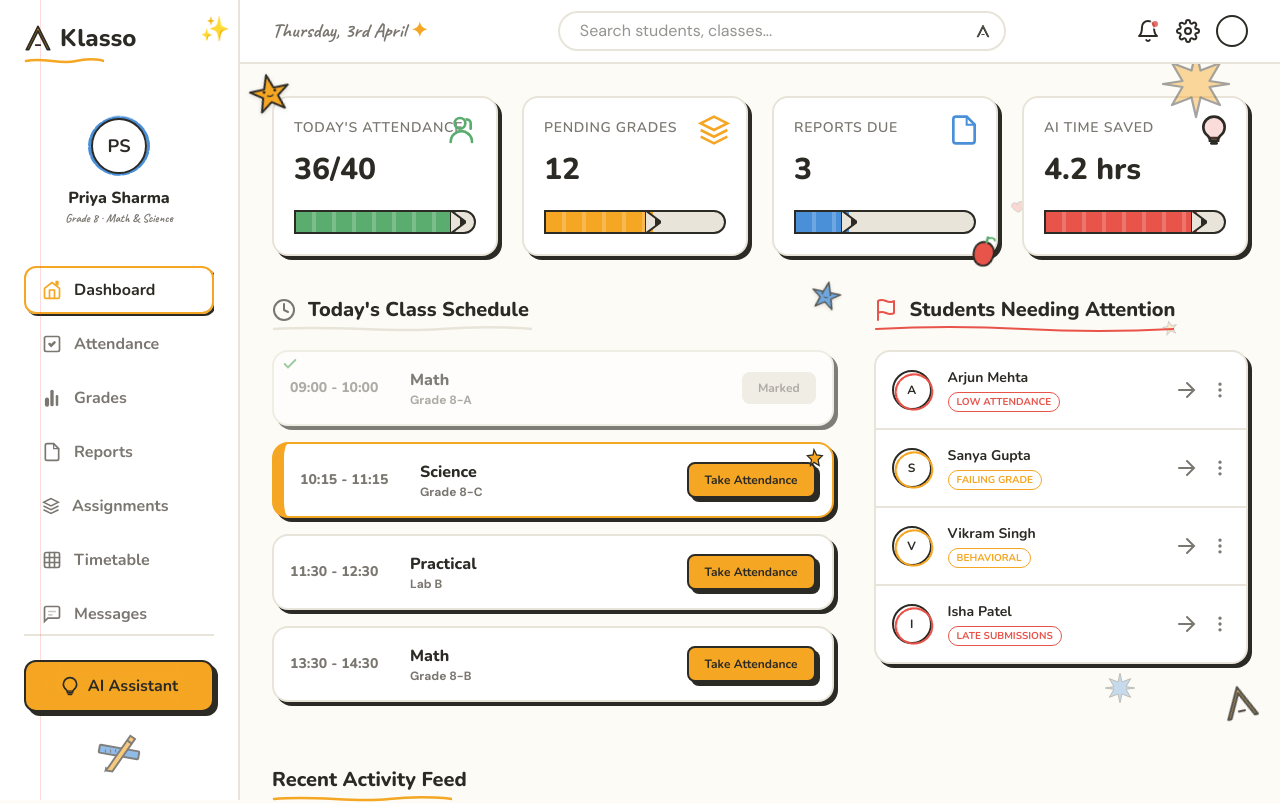
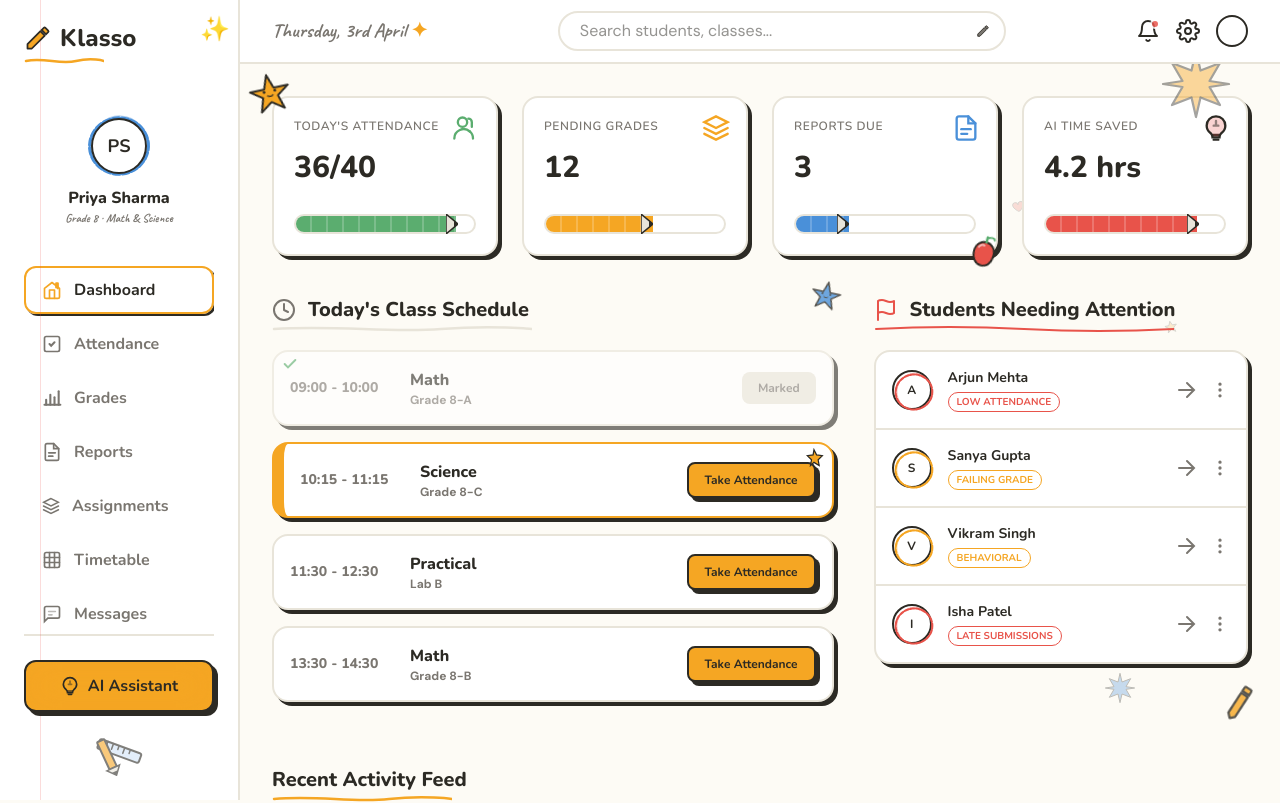
Before and after one commit to Hardagya12/Klasso, a Next.js app in the folder frontend/: page /dashboard in a window 1280 px wide. Shown: the top 803 px of the page. Built offline with nearby package versions, Linux system fonts and the light colour scheme.

Commit message:
updated dashboard

```diff
--- a/frontend/app/components/dashboard/DashboardComponents.tsx
+++ b/frontend/app/components/dashboard/DashboardComponents.tsx
@@ -1,223 +1,263 @@
 "use client";
 import React from "react";
 
-// ─── 1. Pencil SVG (for Logo & Icons) ───
+// ─── 1. Pencil SVG ───
 export const PencilSVG = ({ size = 20, color = "#F5A623" }: { size?: number; color?: string }) => (
   <svg width={size} height={size} viewBox="0 0 24 24" fill="none">
-    <path d="M12 2L2 22L4 22L12 6L20 22L22 22L12 2Z" fill={color} stroke="#2C2A24" strokeWidth="1.5" strokeLinejoin="round"/>
-    <path d="M10 18H14" stroke="#2C2A24" strokeWidth="1.5" strokeLinecap="round"/>
+    <path d="M3 17.25V21h3.75L17.81 9.94l-3.75-3.75L3 17.25z"
+      fill={color} stroke="#2C2A24" strokeWidth="1.5" strokeLinejoin="round"/>
+    <path d="M20.71 7.04a1 1 0 0 0 0-1.41l-2.34-2.34a1 1 0 0 0-1.41 0l-1.83 1.83 3.75 3.75 1.83-1.83z"
+      fill={color} stroke="#2C2A24" strokeWidth="1.5"/>
   </svg>
 );
 
 // ─── 2. Squiggly Underline SVG ───
-export const SquigglySVG = ({ width = 100, color = "#F5A623" }) => (
+export const SquigglySVG = ({ width = 100, color = "#F5A623" }: { width?: number; color?: string }) => (
   <svg width={width} height="10" viewBox={`0 0 ${width} 10`} fill="none">
-    <path d={`M2 5C${width * 0.25} 1 ${width * 0.45} 9 ${width * 0.65} 5C${width * 0.85} 1 ${width} 5 ${width} 5`}
-      stroke={color} strokeWidth="2.5" strokeLinecap="round" fill="none" />
+    <path
+      d={`M2 5C${width * 0.25} 1 ${width * 0.45} 9 ${width * 0.65} 5C${width * 0.85} 1 ${width} 5 ${width} 5`}
+      stroke={color} strokeWidth="2.5" strokeLinecap="round" fill="none"/>
   </svg>
 );
 
-// ─── 3. Starburst SVG (Mid-Century) ───
-export const StarburstSVG = ({ size = 48, color = "#F5A623" }) => (
+// ─── 3. Starburst SVG ───
+export const StarburstSVG = ({ size = 48, color = "#F5A623" }: { size?: number; color?: string }) => (
   <svg width={size} height={size} viewBox="0 0 48 48" fill="none">
     <path d="M24 2L27 15L40 10L33 22L46 24L33 26L40 38L27 33L24 46L21 33L8 38L15 26L2 24L15 22L8 10L21 15L24 2Z"
-      fill={color} stroke="#2C2A24" strokeWidth="1.5" strokeLinejoin="round" />
+      fill={color} stroke="#2C2A24" strokeWidth="1.5" strokeLinejoin="round"/>
   </svg>
 );
 
 // ─── 4. Hand-drawn Circle Ring SVG ───
-export const CircleRingSVG = ({ size = 48, color = "#4A90D9" }) => (
+export const CircleRingSVG = ({ size = 48, color = "#4A90D9" }: { size?: number; color?: string }) => (
   <svg width={size} height={size} viewBox="0 0 48 48" fill="none" className="absolute inset-0 z-0">
-    <ellipse cx="24" cy="24" rx="22" ry="21" stroke={color} strokeWidth="2.5" strokeLinecap="round" strokeDasharray="5 2" transform="rotate(-5 24 24)" />
-    <ellipse cx="24.5" cy="23.5" rx="21" ry="22" stroke={color} strokeWidth="1" strokeLinecap="round" opacity="0.4" transform="rotate(2 24 24)" />
+    <ellipse cx="24" cy="24" rx="22" ry="21" stroke={color} strokeWidth="2.5"
+      strokeLinecap="round" strokeDasharray="5 2" transform="rotate(-5 24 24)"/>
+    <ellipse cx="24.5" cy="23.5" rx="21" ry="22" stroke={color} strokeWidth="1"
+      strokeLinecap="round" opacity="0.4" transform="rotate(2 24 24)"/>
   </svg>
 );
 
-// ─── 5. Stat Card Component ───
-export const DashboardStatCard = ({ label, value, icon: Icon, color, progress = 70 }: any) => (
-  <div className="bg-surface rounded-[16px] border-2 border-border p-5 relative shadow-retro flex flex-col justify-between h-40">
-    {Icon && (
-      <div className="absolute top-4 right-4">
-        <Icon size={32} color={color} />
-      </div>
-    )}
-    <p className="text-text-muted font-heading font-semibold text-sm uppercase tracking-wider">{label}</p>
-    <h3 className="text-3xl font-heading font-extrabold text-text">{value}</h3>
-    <PencilProgressBar progress={progress} color={color} />
-  </div>
-);
-
-// ─── 6. High-Quality Hand-Drawn Icons ───
-
-export const HouseDoodle = ({ size = 20, color = "currentColor" }) => (
-  <svg width={size} height={size} viewBox="0 0 24 24" fill="none" stroke={color} strokeWidth="2" strokeLinecap="round" strokeLinejoin="round">
-    <path d="M3 10L12 3L21 10V20C21 21 20 22 19 22H5C4 22 3 21 3 20V10Z" />
-    <path d="M9 22V12H15V22" />
-    <path d="M17 5V2h2v4" strokeWidth="2" /> {/* Specific Chimney with smoke path */}
-  </svg>
-);
-
-export const AttendanceDoodle = ({ size = 20, color = "currentColor" }) => (
-  <svg width={size} height={size} viewBox="0 0 24 24" fill="none" stroke={color} strokeWidth="2" strokeLinecap="round">
-    <rect x="3" y="3" width="18" height="18" rx="2" ry="2" />
-    <path d="M9 12L11 14L15 10" strokeWidth="3" />
-  </svg>
-);
-
-export const ChartDoodle = ({ size = 20, color = "currentColor" }) => (
-  <svg width={size} height={size} viewBox="0 0 24 24" fill="none" stroke={color} strokeWidth="2" strokeLinecap="round">
-    <line x1="18" y1="20" x2="18" y2="10" strokeWidth="3" />
-    <line x1="12" y1="20" x2="12" y2="4" strokeWidth="4" />
-    <line x1="6" y1="20" x2="6" y2="14" strokeWidth="5" />
-  </svg>
-);
-
-export const ReportDoodle = ({ size = 20, color = "currentColor" }) => (
-  <svg width={size} height={size} viewBox="0 0 24 24" fill="none" stroke={color} strokeWidth="2" strokeLinecap="round">
-    <path d="M14 2H6a2 2 0 0 0-2 2v16a2 2 0 0 0 2 2h12a2 2 0 0 0 2-2V8z" />
-    <path d="M14 2V8H20" strokeWidth="1.5" />
-  </svg>
-);
-
-export const StackDoodle = ({ size = 20, color = "currentColor" }) => (
-  <svg width={size} height={size} viewBox="0 0 24 24" fill="none" stroke={color} strokeWidth="2">
-    <path d="M12 2L2 7L12 12L22 7L12 2Z" fill="white" fillOpacity="0.2" />
-    <path d="M2 12L12 17L22 12" />
-    <path d="M2 17L12 22L22 17" />
-  </svg>
-);
-
-export const GridDoodle = ({ size = 20, color = "currentColor" }) => (
-  <svg width={size} height={size} viewBox="0 0 24 24" fill="none" stroke={color} strokeWidth="2" strokeLinecap="round">
-    <rect x="3" y="3" width="18" height="18" rx="2" />
-    <path d="M3 9H21" />
-    <path d="M3 15H21" />
-    <path d="M9 3V21" />
-    <path d="M15 3V21" />
-  </svg>
-);
-
-export const MessageDoodle = ({ size = 20, color = "currentColor" }) => (
-  <svg width={size} height={size} viewBox="0 0 24 24" fill="none" stroke={color} strokeWidth="2" strokeLinecap="round">
-    <path d="M21 15a2 2 0 0 1-2 2H7l-4 4V5a2 2 0 0 1 2-2h14a2 2 0 0 1 2 2z" />
-    <path d="M8 9H16" opacity="0.4" />
-    <path d="M8 13H12" opacity="0.4" />
-  </svg>
-);
-
-export const PeopleDoodle = ({ size = 20, color = "currentColor" }) => (
-  <svg width={size} height={size} viewBox="0 0 24 24" fill="none" stroke={color} strokeWidth="2" strokeLinecap="round">
-    <circle cx="9" cy="7" r="4" />
-    <path d="M17 11V7a3 3 0 0 0-3-3" />
-    <path d="M2 21a8 8 0 0 1 13.29-6" />
-    <path d="M18 21a8 8 0 0 0-3-6.32" />
-  </svg>
-);
-
-export const LightbulbDoodle = ({ size = 24, color = "#F5A623" }) => (
-  <svg width={size} height={size} viewBox="0 0 24 24" fill="none" stroke="#2C2A24" strokeWidth="2" strokeLinecap="round">
-    <path d="M9 18h6" />
-    <path d="M10 22h4" />
-    <path d="M12 2C7.5 2 4 5.5 4 10c0 2.5 1.5 5 3.5 6.5C8.5 17.5 9 18.5 9 20h6c0-1.5.5-2.5 1.5-3.5 2-1.5 3.5-4 3.5-6.5 0-4.5-3.5-8-8-8z" fill={color} fillOpacity="0.2" />
-  </svg>
-);
-
-// ─── 7. Background & Sticker Doodles ───
-
-export const NotebookTexture = () => (
-  <div className="fixed inset-0 pointer-events-none opacity-[0.03] z-[-1]"
-    style={{ backgroundImage: `repeating-linear-gradient(0deg, transparent, transparent 27px, #2C2A24 27px, #2C2A24 28px), repeating-linear-gradient(90deg, transparent, transparent 27px, #2C2A24 27px, #2C2A24 28px)` }}>
-  </div>
-);
-
-export const ScatteredDoodles = () => (
-  <div className="fixed inset-0 pointer-events-none z-0 overflow-hidden opacity-20">
-    <KawaiiStar size={24} className="absolute top-[10%] left-[5%] rotate-12" />
-    <KawaiiStar size={16} className="absolute top-[40%] right-[8%] -rotate-12" />
-    <KawaiiHeart size={20} className="absolute bottom-[15%] left-[10%] rotate-45" />
-    <KawaiiHeart size={14} className="absolute top-[25%] right-[20%] -rotate-12" />
-    <KawaiiSparkle size={18} className="absolute top-[60%] left-[25%] animate-pulse" />
-    <KawaiiSparkle size={12} className="absolute bottom-[30%] right-[5%]" />
-    <KawaiiPencilMini size={24} className="absolute top-[5%] right-[30%] rotate-45" />
-    <RulerPencilDoodle size={32} className="absolute bottom-[5%] right-[40%] -rotate-12" />
-  </div>
-);
-
-export const StickerStar = ({ size = 32, color = "#F5A623" }) => (
-  <svg width={size} height={size} viewBox="0 0 32 32" fill="none" className="drop-shadow-sm">
-    <path d="M16 2L19.5 12H30L21.5 18L24.5 28L16 22L7.5 28L10.5 18L2 12H12.5L16 2Z" fill={color} stroke="#2C2A24" strokeWidth="1.5" strokeLinejoin="round" />
-    <circle cx="12" cy="14" r="1" fill="#2C2A24" />
-    <circle cx="20" cy="14" r="1" fill="#2C2A24" />
-    <path d="M14 17C15 18 17 18 18 17" stroke="#2C2A24" strokeWidth="1" strokeLinecap="round" />
-  </svg>
-);
-
-export const StickerApple = ({ size = 32 }) => (
-  <svg width={size} height={size} viewBox="0 0 32 32" fill="none">
-    <path d="M16 8C12 8 8 11 8 17C8 23 12 27 16 27C21 27 24 23 24 17C24 11 20 8 16 8Z" fill="#E8534A" stroke="#2C2A24" strokeWidth="1.5" />
-    <path d="M16 8V4" stroke="#5BAD6F" strokeWidth="2" strokeLinecap="round" />
-    <path d="M16 5C18 3 22 3 22 5" stroke="#5BAD6F" strokeWidth="1.5" strokeLinecap="round" />
-  </svg>
-);
-
-const KawaiiStar = ({ size, className }: any) => (
-  <svg width={size} height={size} viewBox="0 0 24 24" fill="#F5A623" stroke="#2C2A24" strokeWidth="1.5" className={className}>
-    <path d="M12 2l3 7h7l-5.5 4.5 2 7.5-6.5-5-6.5 5 2-7.5L2 9h7l3-7z" />
-  </svg>
-);
-
-const KawaiiHeart = ({ size, className }: any) => (
-  <svg width={size} height={size} viewBox="0 0 24 24" fill="#E8534A" stroke="#2C2A24" strokeWidth="1.5" className={className}>
-    <path d="M12 21s-8.5-6.5-8.5-12a5 5 0 0 1 10 0 5 5 0 0 1 10 0c0 5.5-8.5 12-8.5 12z" />
-  </svg>
-);
-
-const KawaiiSparkle = ({ size, className }: any) => (
-  <svg width={size} height={size} viewBox="0 0 24 24" fill="#F5A623" className={className}>
-    <path d="M12 1L13 11L23 12L13 13L12 23L11 13L1 12L11 11L12 1Z" />
-  </svg>
-);
-
-const KawaiiPencilMini = ({ size, className }: any) => (
-  <svg width={size} height={size} viewBox="0 0 24 24" fill="none" stroke="#2C2A24" strokeWidth="1.5" className={className}>
-    <rect x="8" y="2" width="8" height="16" rx="1" fill="#F5A623" />
-    <path d="M8 18L12 23L16 18" fill="#E8E4D9" />
-  </svg>
-);
-
-export const RulerPencilDoodle = ({ size = 40 }) => (
-  <svg width={size} height={size} viewBox="0 0 48 48" fill="none" className="rotate-[-10deg]">
-    {/* Ruler */}
-    <rect x="4" y="20" width="40" height="8" rx="1" fill="#4A90D9" stroke="#2C2A24" strokeWidth="2" transform="rotate(20 24 24)" />
-    <path d="M10 24l1 3M15 23l1 3M20 22l1 3M25 21l1 3M30 20l1 3" stroke="#2C2A24" strokeWidth="1" transform="rotate(20 24 24)" />
-    {/* Pencil */}
-    <path d="M10 38l28-28 4 4-28 28-6-2 2-2z" fill="#F5A623" stroke="#2C2A24" strokeWidth="2" />
-    <path d="M10 38l-4 4 2-6 2 2z" fill="#2C2A24" />
-    <path d="M34 14l4 4" stroke="#2C2A24" strokeWidth="2" />
-  </svg>
-);
-
+// ─── 5. Pencil Progress Bar (defined BEFORE use) ───
 export const PencilProgressBar = ({ progress, color }: { progress: number; color: string }) => (
-  <div className="relative h-6 w-full mt-2 group">
-    {/* Pencil body */}
-    <div className="absolute inset-0 bg-border border-2 border-border-dark rounded-r-[12px] overflow-hidden">
+  <div className="relative h-5 w-full mt-3">
+    {/* Track */}
+    <div className="absolute inset-0 rounded-full overflow-hidden border-2 border-[#E8E4D9]">
       <div
-        className="h-full transition-all duration-1000 ease-out"
+        className="h-full transition-all duration-700 ease-out relative"
         style={{ width: `${progress}%`, backgroundColor: color }}
       >
-        {/* Pencil lines/texture */}
-        <div className="w-full h-full opacity-20" style={{ backgroundImage: 'linear-gradient(90deg, transparent 0%, transparent 80%, white 81%, white 100%)', backgroundSize: '20px 100%' }} />
+        {/* Wood-grain texture */}
+        <div className="absolute inset-0 opacity-20"
+          style={{
+            backgroundImage: "repeating-linear-gradient(90deg, transparent, transparent 14px, white 14px, white 16px)",
+          }}
+        />
       </div>
     </div>
-    {/* Pencil lead/tip at the end of progress */}
+    {/* Pencil tip at progress end */}
     <div
-      className="absolute top-0 h-6 w-4 transition-all duration-1000 ease-out flex items-center justify-center translate-x-[-50%]"
+      className="absolute top-0 h-5 w-3 -translate-x-full flex items-center pointer-events-none"
       style={{ left: `${progress}%` }}
     >
-      <svg width="16" height="24" viewBox="0 0 16 24">
-        <path d="M0 0 L16 12 L0 24 Z" fill="#E8E4D9" stroke="#2C2A24" strokeWidth="2" />
-        <path d="M10 8 L16 12 L10 16 Z" fill="#2C2A24" />
+      <svg width="12" height="20" viewBox="0 0 12 20">
+        <path d="M0 0 L12 10 L0 20 Z" fill="#E8E4D9" stroke="#2C2A24" strokeWidth="1.5"/>
+        <path d="M8 6 L12 10 L8 14 Z" fill="#2C2A24"/>
       </svg>
     </div>
   </div>
 );
+
+// ─── 6. Stat Card ───
+export const DashboardStatCard = ({
+  label, value, icon: Icon, color, progress = 70,
+}: {
+  label: string; value: string; icon?: React.ComponentType<{size: number; color: string}>; color: string; progress?: number;
+}) => (
+  <div className="bg-white rounded-[16px] border-2 border-[#E8E4D9] p-5 relative flex flex-col justify-between h-40"
+    style={{ boxShadow: "4px 4px 0px #2C2A24" }}>
+    {Icon && (
+      <div className="absolute top-4 right-4">
+        <Icon size={28} color={color}/>
+      </div>
+    )}
+    <p className="text-[#7A7670] font-semibold text-xs uppercase tracking-wider"
+      style={{ fontFamily: '"Nunito", sans-serif' }}>{label}</p>
+    <h3 className="text-3xl font-extrabold text-[#2C2A24]"
+      style={{ fontFamily: '"Nunito", sans-serif' }}>{value}</h3>
+    <PencilProgressBar progress={progress} color={color}/>
+  </div>
+);
+
+// ─── 7. Navigation Doodle Icons ───
+export const HouseDoodle = ({ size = 20, color = "currentColor" }: { size?: number; color?: string }) => (
+  <svg width={size} height={size} viewBox="0 0 24 24" fill="none" stroke={color} strokeWidth="2" strokeLinecap="round" strokeLinejoin="round">
+    <path d="M3 10L12 3L21 10V20C21 21 20 22 19 22H5C4 22 3 21 3 20V10Z"/>
+    <path d="M9 22V12H15V22"/>
+    {/* Chimney */}
+    <path d="M17 9V4h2v6" strokeWidth="2.5"/>
+  </svg>
+);
+
+export const AttendanceDoodle = ({ size = 20, color = "currentColor" }: { size?: number; color?: string }) => (
+  <svg width={size} height={size} viewBox="0 0 24 24" fill="none" stroke={color} strokeWidth="2" strokeLinecap="round">
+    <rect x="3" y="3" width="18" height="18" rx="2"/>
+    <path d="M9 12L11 14L15 10" strokeWidth="2.5"/>
+  </svg>
+);
+
+export const ChartDoodle = ({ size = 20, color = "currentColor" }: { size?: number; color?: string }) => (
+  <svg width={size} height={size} viewBox="0 0 24 24" fill="none" stroke={color} strokeWidth="2.5" strokeLinecap="round">
+    <line x1="5" y1="20" x2="5" y2="14"/>
+    <line x1="10" y1="20" x2="10" y2="8"/>
+    <line x1="15" y1="20" x2="15" y2="11"/>
+    <line x1="20" y1="20" x2="20" y2="4"/>
+    <line x1="3" y1="20" x2="22" y2="20"/>
+  </svg>
+);
+
+export const ReportDoodle = ({ size = 20, color = "currentColor" }: { size?: number; color?: string }) => (
+  <svg width={size} height={size} viewBox="0 0 24 24" fill="none" stroke={color} strokeWidth="2" strokeLinecap="round">
+    <path d="M14 2H6a2 2 0 0 0-2 2v16a2 2 0 0 0 2 2h12a2 2 0 0 0 2-2V8z"/>
+    <path d="M14 2V8H20"/>
+    <line x1="8" y1="13" x2="16" y2="13"/>
+    <line x1="8" y1="17" x2="13" y2="17"/>
+  </svg>
+);
+
+export const StackDoodle = ({ size = 20, color = "currentColor" }: { size?: number; color?: string }) => (
+  <svg width={size} height={size} viewBox="0 0 24 24" fill="none" stroke={color} strokeWidth="2" strokeLinecap="round">
+    <path d="M12 2L2 7l10 5 10-5-10-5Z"/>
+    <path d="M2 12l10 5 10-5"/>
+    <path d="M2 17l10 5 10-5"/>
+  </svg>
+);
+
+export const GridDoodle = ({ size = 20, color = "currentColor" }: { size?: number; color?: string }) => (
+  <svg width={size} height={size} viewBox="0 0 24 24" fill="none" stroke={color} strokeWidth="2" strokeLinecap="round">
+    <rect x="3" y="3" width="18" height="18" rx="2"/>
+    <path d="M3 9H21M3 15H21M9 3V21M15 3V21"/>
+  </svg>
+);
+
+export const MessageDoodle = ({ size = 20, color = "currentColor" }: { size?: number; color?: string }) => (
+  <svg width={size} height={size} viewBox="0 0 24 24" fill="none" stroke={color} strokeWidth="2" strokeLinecap="round">
+    <path d="M21 15a2 2 0 0 1-2 2H7l-4 4V5a2 2 0 0 1 2-2h14a2 2 0 0 1 2 2z"/>
+    <path d="M8 9H16" opacity="0.5"/>
+    <path d="M8 13H12" opacity="0.5"/>
+  </svg>
+);
+
+export const PeopleDoodle = ({ size = 20, color = "currentColor" }: { size?: number; color?: string }) => (
+  <svg width={size} height={size} viewBox="0 0 24 24" fill="none" stroke={color} strokeWidth="2" strokeLinecap="round">
+    <circle cx="9" cy="7" r="4"/>
+    <path d="M17 11V7a3 3 0 0 0-3-3"/>
+    <path d="M2 21a8 8 0 0 1 13.29-6"/>
+    <path d="M18 21a8 8 0 0 0-3-6.32"/>
+  </svg>
+);
+
+export const LightbulbDoodle = ({ size = 24, color = "#F5A623" }: { size?: number; color?: string }) => (
+  <svg width={size} height={size} viewBox="0 0 24 24" fill="none" stroke="#2C2A24" strokeWidth="2" strokeLinecap="round">
+    <path d="M9 18h6M10 22h4"/>
+    <path d="M12 2C7.5 2 4 5.5 4 10c0 2.5 1.5 5 3.5 6.5C8.5 17.5 9 18.5 9 20h6c0-1.5.5-2.5 1.5-3.5C18.5 15 20 12.5 20 10c0-4.5-3.5-8-8-8z"
+      fill={color} fillOpacity="0.25"/>
+    <path d="M12 6v4M10 10h4" strokeOpacity="0.5"/>
+  </svg>
+);
+
+// ─── 8. Background & Sticker Doodles ───
+export const NotebookTexture = () => (
+  <div className="fixed inset-0 pointer-events-none z-[-1]"
+    style={{
+      opacity: 0.03,
+      backgroundImage:
+        "repeating-linear-gradient(0deg, transparent, transparent 27px, #2C2A24 27px, #2C2A24 28px)",
+    }}
+  />
+);
+
+export const ScatteredDoodles = () => (
+  <div className="fixed inset-0 pointer-events-none z-0 overflow-hidden" style={{ opacity: 0.18 }}>
+    <BackgroundStar size={22} style={{ position: "absolute", top: "10%", left: "5%", transform: "rotate(12deg)" }}/>
+    <BackgroundStar size={14} style={{ position: "absolute", top: "40%", right: "8%", transform: "rotate(-12deg)" }}/>
+    <BackgroundHeart size={18} style={{ position: "absolute", bottom: "15%", left: "10%", transform: "rotate(45deg)" }}/>
+    <BackgroundHeart size={13} style={{ position: "absolute", top: "25%", right: "20%", transform: "rotate(-12deg)" }}/>
+    <BackgroundSparkle size={16} style={{ position: "absolute", top: "60%", left: "25%" }}/>
+    <BackgroundSparkle size={11} style={{ position: "absolute", bottom: "30%", right: "5%" }}/>
+    <BackgroundPencil size={22} style={{ position: "absolute", top: "5%", right: "30%", transform: "rotate(45deg)" }}/>
+  </div>
+);
+
+const BackgroundStar = ({ size, style }: { size: number; style?: React.CSSProperties }) => (
+  <svg width={size} height={size} viewBox="0 0 24 24" fill="#F5A623" stroke="#2C2A24" strokeWidth="1.5" style={style}>
+    <path d="M12 2l3 7h7l-5.5 4.5 2 7.5-6.5-5-6.5 5 2-7.5L2 9h7l3-7z"/>
+  </svg>
+);
+
+const BackgroundHeart = ({ size, style }: { size: number; style?: React.CSSProperties }) => (
+  <svg width={size} height={size} viewBox="0 0 24 24" fill="#E8534A" stroke="#2C2A24" strokeWidth="1.5" style={style}>
+    <path d="M12 21s-8.5-6.5-8.5-12a5 5 0 0 1 10 0 5 5 0 0 1 10 0c0 5.5-8.5 12-8.5 12z"/>
+  </svg>
+);
+
+const BackgroundSparkle = ({ size, style }: { size: number; style?: React.CSSProperties }) => (
+  <svg width={size} height={size} viewBox="0 0 24 24" fill="#F5A623" style={style}>
+    <path d="M12 1L13 11L23 12L13 13L12 23L11 13L1 12L11 11L12 1Z"/>
+  </svg>
+);
+
+const BackgroundPencil = ({ size, style }: { size: number; style?: React.CSSProperties }) => (
+  <svg width={size} height={size} viewBox="0 0 24 24" fill="none" stroke="#2C2A24" strokeWidth="1.5" style={style}>
+    <rect x="8" y="2" width="8" height="16" rx="1" fill="#F5A623"/>
+    <path d="M8 18L12 23L16 18" fill="#E8E4D9"/>
+  </svg>
+);
+
+export const StickerStar = ({ size = 32, color = "#F5A623" }: { size?: number; color?: string }) => (
+  <svg width={size} height={size} viewBox="0 0 32 32" fill="none">
+    <path d="M16 2L19.5 12H30L21.5 18L24.5 28L16 22L7.5 28L10.5 18L2 12H12.5L16 2Z"
+      fill={color} stroke="#2C2A24" strokeWidth="1.5" strokeLinejoin="round"/>
+    {/* Tiny face */}
+    <circle cx="12" cy="14" r="1" fill="#2C2A24"/>
+    <circle cx="20" cy="14" r="1" fill="#2C2A24"/>
+    <path d="M14 17C15 18 17 18 18 17" stroke="#2C2A24" strokeWidth="1" strokeLinecap="round"/>
+  </svg>
+);
+
+export const StickerApple = ({ size = 32 }: { size?: number }) => (
+  <svg width={size} height={size} viewBox="0 0 32 32" fill="none">
+    <path d="M16 8C12 8 8 11 8 17C8 23 12 27 16 27C21 27 24 23 24 17C24 11 20 8 16 8Z"
+      fill="#E8534A" stroke="#2C2A24" strokeWidth="1.5"/>
+    <path d="M16 8V4" stroke="#5BAD6F" strokeWidth="2" strokeLinecap="round"/>
+    <path d="M16 5C18 3 22 3 22 5" stroke="#5BAD6F" strokeWidth="1.5" strokeLinecap="round"/>
+    {/* Shine */}
+    <path d="M11 13C12 11 14 10 15 11" stroke="white" strokeWidth="1.5" strokeLinecap="round" opacity="0.6"/>
+  </svg>
+);
+
+export const RulerPencilDoodle = ({ size = 48 }: { size?: number }) => (
+  <svg width={size} height={size} viewBox="0 0 48 48" fill="none">
+    {/* Ruler */}
+    <rect x="2" y="18" width="44" height="10" rx="2"
+      fill="#4A90D9" fillOpacity="0.25" stroke="#2C2A24" strokeWidth="2"
+      transform="rotate(20 24 24)"/>
+    <g transform="rotate(20 24 24)" stroke="#2C2A24" strokeWidth="1.5" strokeLinecap="round">
+      <line x1="10" y1="18" x2="10" y2="22"/>
+      <line x1="16" y1="18" x2="16" y2="24"/>
+      <line x1="22" y1="18" x2="22" y2="22"/>
+      <line x1="28" y1="18" x2="28" y2="24"/>
+      <line x1="34" y1="18" x2="34" y2="22"/>
+    </g>
+    {/* Pencil */}
+    <rect x="8" y="6" width="8" height="30" rx="1"
+      fill="#F5A623" stroke="#2C2A24" strokeWidth="2"
+      transform="rotate(-25 24 24)"/>
+    <path d="M5 36 L12 44 L19 36Z"
+      fill="#E8E4D9" stroke="#2C2A24" strokeWidth="1.5"
+      transform="rotate(-25 24 24)"/>
+    <path d="M9 40 L12 44 L15 40Z"
+      fill="#2C2A24"
+      transform="rotate(-25 24 24)"/>
+  </svg>
+);
```
